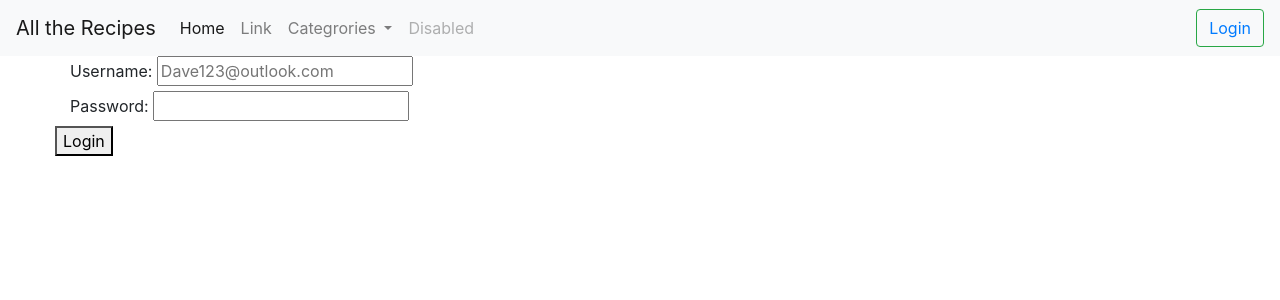
After one commit to Matte-gtr/all_the_recipes, a Flask app: page /login in a window 1280 px wide. The commit adds this page. Shown: the top 300 px of the page. Run offline with Flask 2, Linux system fonts and the light colour scheme; some libraries are stand-ins or nearby versions.

Commit message:
add basic login page with link on navbar

```diff
--- a/app.py
+++ b/app.py
@@ -13,8 +13,14 @@ mongo = PyMongo(app)
 
 
 @app.route("/")
+@app.route("/get_recipes")
 def home_page():
-    return render_template('home_page.html')
+    return render_template('home_page.html', recipes=mongo.db.recipes.find())
+
+
+@app.route('/login')
+def login():
+    return render_template('login.html', methods="POST")
 
 
 if __name__ == "__main__":
--- a/templates/base.html
+++ b/templates/base.html
@@ -41,7 +41,7 @@
 					<a class="nav-link disabled" href="#">Disabled</a>
 				</li>
 			</ul>
-			<button class="btn btn-outline-success my-2 my-sm-0" href="#">Login</button>
+			<div class="btn btn-outline-success my-2 my-sm-0"><a href="{{ url_for('login') }}">Login</a></div>
 		</div>
 	</nav>
 	<div class="container">
--- a/templates/home_page.html
+++ b/templates/home_page.html
@@ -1,4 +1,7 @@
 {% extends 'base.html' %}
     {% block content %}
-    <h1>Home Page</h1>
+    <h1>Recipes you might like</h1>
+    {% for recipe in recipes %}
+    <h2>{{ recipe.recipe_name }}</h2>
+    {% endfor %}
     {% endblock %}
--- /dev/null
+++ b/templates/login.html
@@ -0,0 +1,22 @@
+{% extends 'base.html' %}
+    {% block content %}
+        <div class="row">
+	        <form action="" method="POST">
+		        <div class="row">
+			        <div class="col-sm-12">
+                        <label for="username">Username: </label>
+				        <input id="username" name="username" type="text" class="" placeholder="Dave123@outlook.com"/>
+                    </div>
+			    </div>
+                <div class="row">
+			        <div class="col-sm-12">
+				        <label for="username">Password: </label>
+				        <input id="password" name="password" type="password" class=""/>
+                    </div>
+			    </div>
+                <div class="row">
+                    <button type="submit">Login</button>
+                </div>
+	        </form>
+        </div>
+    {% endblock %}
```
